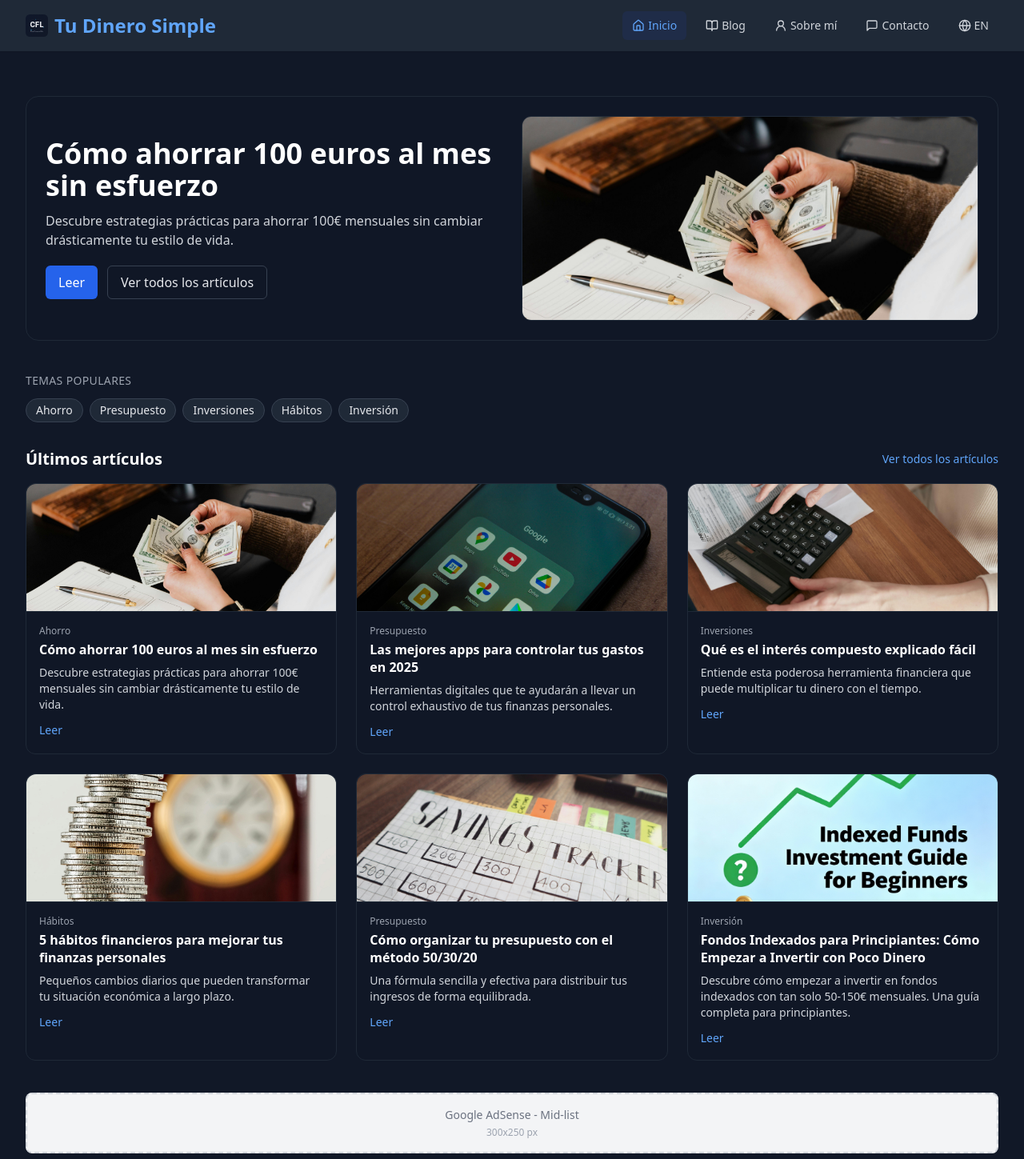
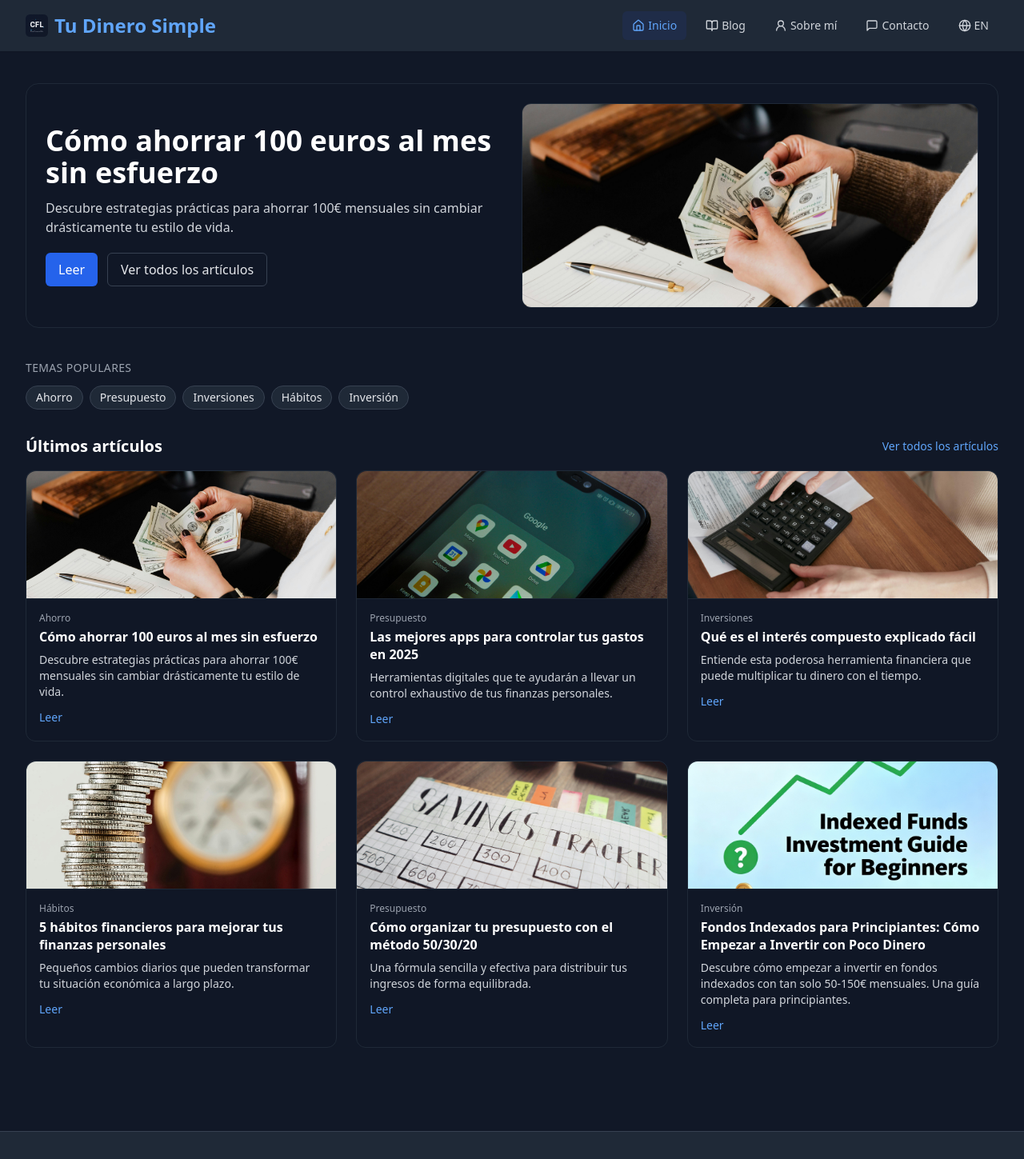
Before and after one commit to ridedcp/clearwealth, a React (Vite) app: page /es/ in a window 1280 px wide. Shown: the top 1449 px of the page at 80% size. Built offline with nearby package versions, Linux system fonts and the light colour scheme.

Commit message:
Update Home.jsx

```diff
--- a/src/pages/Home.jsx
+++ b/src/pages/Home.jsx
@@ -1,6 +1,6 @@
+// src/pages/Home.jsx
 import { Link } from "react-router-dom";
 import SEO from "../seo/SEO";
-import AdPlaceholder from "../components/AdPlaceholder";
 import { translations } from "../i18n";
 import { getPosts } from "../data/posts";
 
@@ -34,11 +34,9 @@ export default function Home({ lang = "es" }) {
     <div className="max-w-7xl mx-auto px-4 sm:px-6 lg:px-8 py-8">
       <SEO lang={lang} path={path} title={t.brand} description={t.home.subtitle} />
 
-      {/* (Quitado) AdSense – Cabecera */}
-
       {/* HERO con destacado */}
       {featured && (
-        <section className="mt-6 mb-10 overflow-hidden rounded-2xl border border-gray-800 bg-gray-900/40 p-6">
+        <section className="mt-2 mb-10 overflow-hidden rounded-2xl border border-gray-800 bg-gray-900/40 p-6">
           <div className="grid md:grid-cols-2 gap-6 items-center">
             <div>
               <h1 className="text-3xl md:text-4xl font-extrabold text-white">
@@ -99,14 +97,11 @@ export default function Home({ lang = "es" }) {
         </section>
       )}
 
-      {/* Bloque de artículos */}
-      <section className="mb-10">
+      {/* Últimos artículos */}
+      <section className="mb-2">
         <div className="flex items-center justify-between mb-4">
           <h2 className="text-xl font-semibold text-white">{L.latest}</h2>
-          <Link
-            to={`${base}/blog`}
-            className="text-sm text-blue-400 hover:text-blue-300"
-          >
+          <Link to={`${base}/blog`} className="text-sm text-blue-400 hover:text-blue-300">
             {L.explore}
           </Link>
         </div>
@@ -148,9 +143,6 @@ export default function Home({ lang = "es" }) {
           ))}
         </div>
       </section>
-
-      {/* AdSense – Mid list (opcional; borra si no lo quieres) */}
-      <AdPlaceholder position="Mid-list" />
     </div>
   );
 }
```
